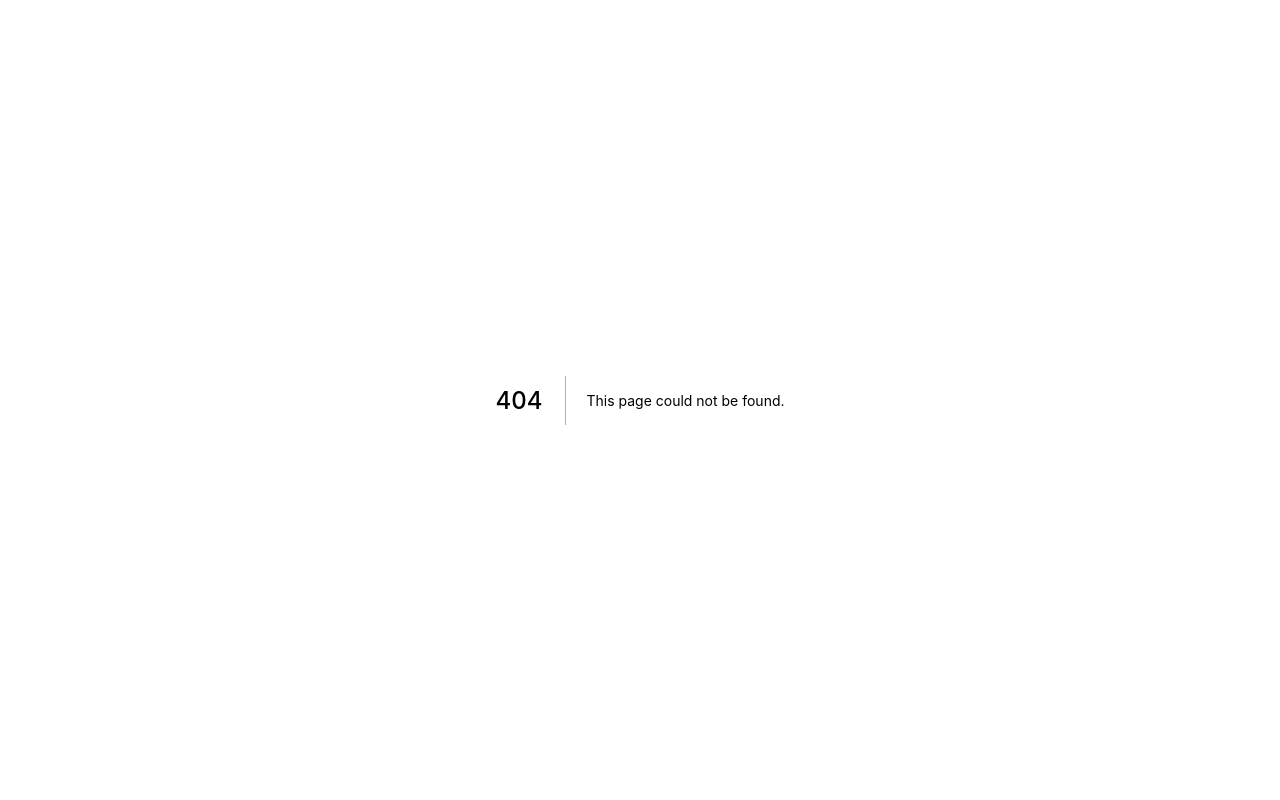
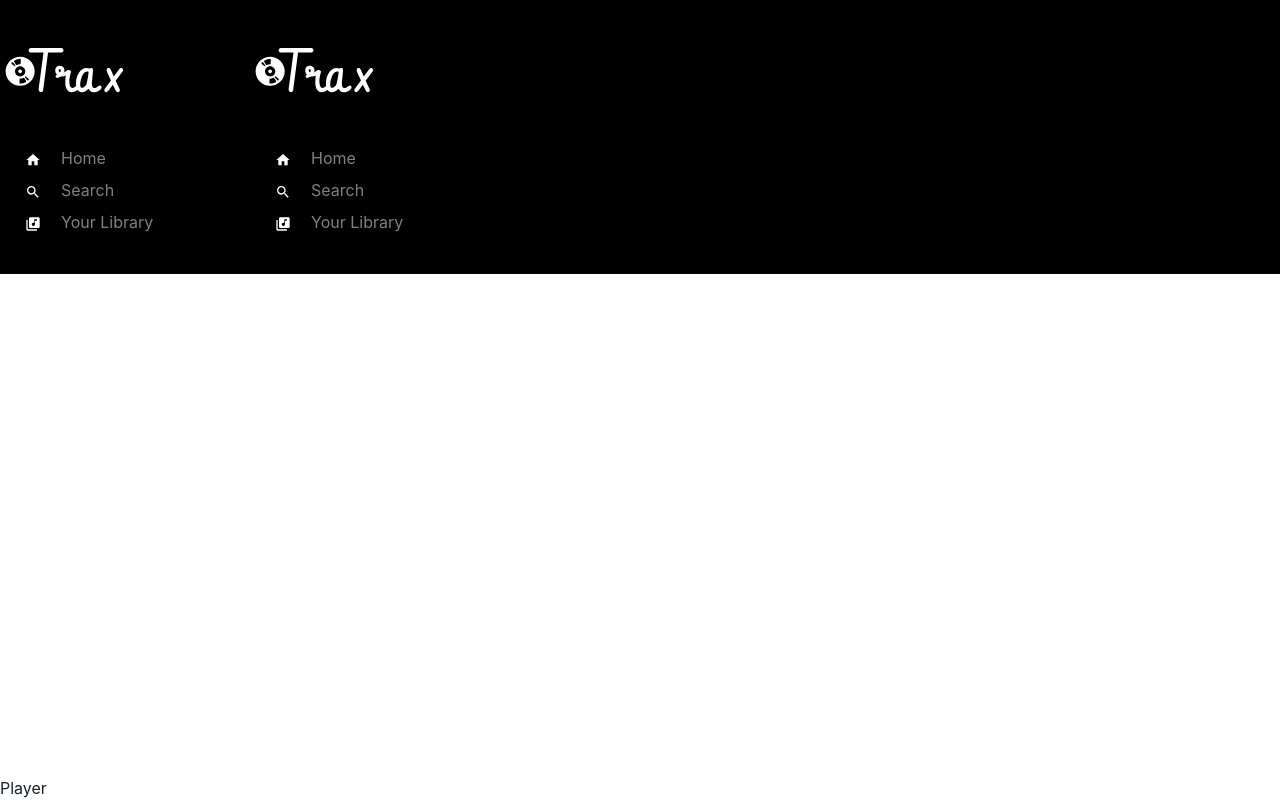
Before and after one commit to hardik6869/Next-App, a Next.js app: page /components/sidebar in a window 1280 px wide. Before the commit this address had no page. Built offline with nearby package versions, Linux system fonts and the light colour scheme.

Commit message:
Added: menus

```diff
--- a/pages/_app.tsx
+++ b/pages/_app.tsx
@@ -1,7 +1,42 @@
+import { ChakraProvider, extendTheme } from "@chakra-ui/react";
+
 import "../styles/globals.css";
+import PlayLayout from "./components/PlayerLayout";
 
+const theme = extendTheme({
+  colors: {
+    grey: {
+      100: "#F5f5f5",
+      200: "#EEEEEE",
+      300: "#E0E0E0",
+      400: "#BDBDBD",
+      500: "#9E9E9E",
+      600: "#757575",
+      700: "#616161",
+      800: "#424242",
+      900: "#212121",
+    },
+  },
+  components: {
+    Button: {
+      variants: {
+        link: {},
+        focus: {
+          outline: "none",
+          boxShadow: "none",
+        },
+      },
+    },
+  },
+});
 function MyApp({ Component, pageProps }) {
-  return <Component {...pageProps} />;
+  return (
+    <ChakraProvider theme={theme}>
+      <PlayLayout>
+        <Component {...pageProps} />
+      </PlayLayout>
+    </ChakraProvider>
+  );
 }
 
 export default MyApp;
--- /dev/null
+++ b/pages/components/PlayerLayout.tsx
@@ -0,0 +1,20 @@
+import { Box } from "@chakra-ui/layout";
+import Sidebar from "./sidebar";
+
+const PlayLayout = ({ children }) => {
+  return (
+    <Box width="100vw" height="100vh">
+      <Box position="absolute" top="0" width="250px" left="0">
+        <Sidebar />
+      </Box>
+      <Box marginLeft="250px" marginBottom="100px">
+        {children}
+      </Box>
+      <Box position="absolute" left="0" bottom="0">
+        Player
+      </Box>
+    </Box>
+  );
+};
+
+export default PlayLayout;
--- /dev/null
+++ b/pages/components/sidebar.tsx
@@ -0,0 +1,73 @@
+import NextImage from "next/image";
+import NextLink from "next/link";
+import {
+  Box,
+  LinkBox,
+  LinkOverlay,
+  List,
+  ListIcon,
+  ListItem,
+} from "@chakra-ui/react";
+import {
+  MdHome,
+  MdSearch,
+  MdLibraryMusic,
+  MdPlaylistAdd,
+  MdFavorite,
+} from "react-icons/md";
+
+const navMenu = [
+  {
+    name: "Home",
+    icon: MdHome,
+    route: "/",
+  },
+  {
+    name: "Search",
+    icon: MdSearch,
+    route: "/search",
+  },
+  {
+    name: "Your Library",
+    icon: MdLibraryMusic,
+    route: "/library",
+  },
+];
+const Sidebar = () => {
+  return (
+    <Box
+      width="100%"
+      height="calc(100vh-100px)"
+      bg="black"
+      paddingX="5px"
+      color="gray"
+    >
+      <Box paddingY="20px">
+        <Box width="120px" marginBottom="20px" paddingY="20px">
+          <NextImage src="/logo.svg" height={60} width={120} />
+        </Box>
+        <Box marginBottom="20px">
+          <List spacing={2}>
+            {navMenu.map((menu) => (
+              <ListItem paddingX="20px" fontSize="16px" key={menu.name}>
+                <LinkBox>
+                  <NextLink href={menu.route} passHref>
+                    <LinkOverlay>
+                      <ListIcon
+                        as={menu.icon}
+                        color="white"
+                        marginRight="20px"
+                      />
+                      {menu.name}
+                    </LinkOverlay>
+                  </NextLink>
+                </LinkBox>
+              </ListItem>
+            ))}
+          </List>
+        </Box>
+      </Box>
+    </Box>
+  );
+};
+export default Sidebar;
```
Also changed, not shown: package.json (+6 -1 lines), public/logo.svg (added), 1 other file (tests, documents, lock files or other folders).
